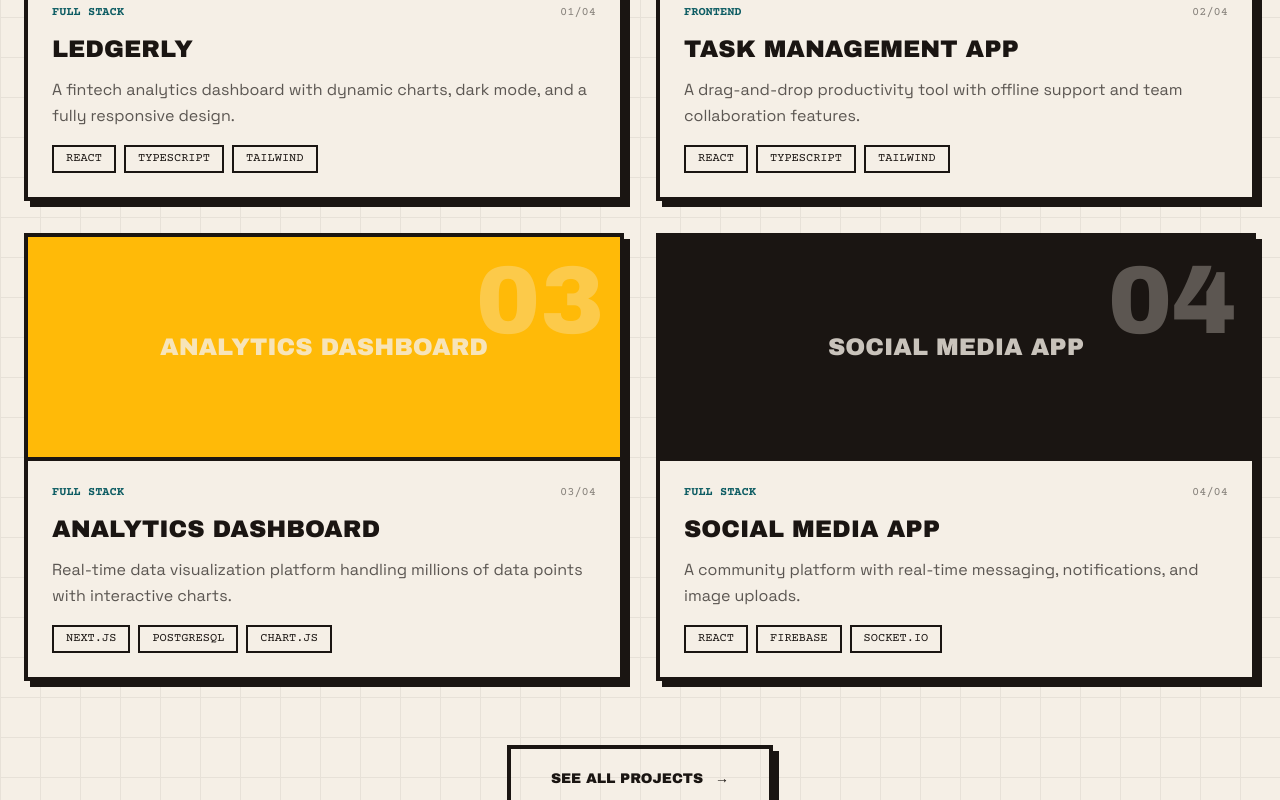
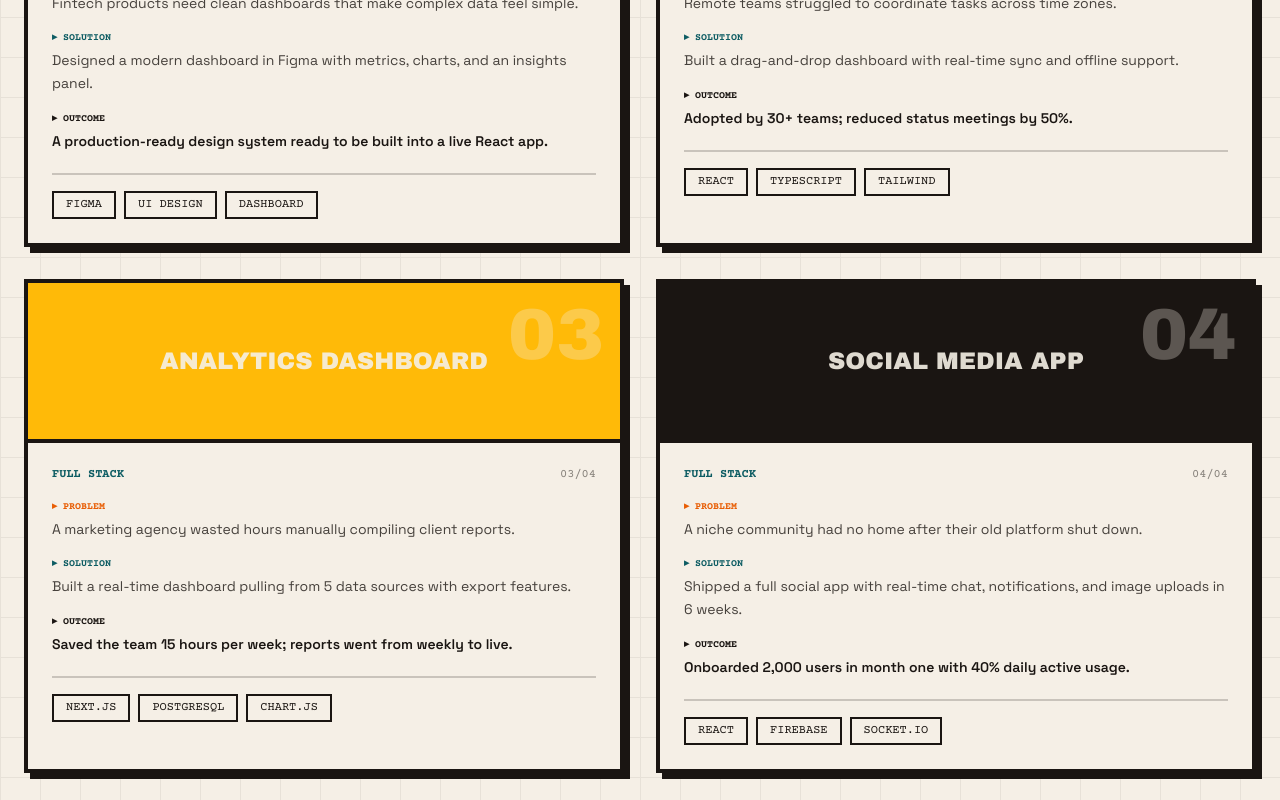
Before and after one commit to opiper21/portfolio, a React (Vite) app: page / in a window 1280 px wide. Shown: the part 2940-3740 px from the top of the page. Built offline with nearby package versions, Linux system fonts and the light colour scheme.

Commit message:
Fix See All Projects link and add Ledgerly to projects

```diff
--- a/src/components/Projects.tsx
+++ b/src/components/Projects.tsx
@@ -1,37 +1,62 @@
 function Projects() {
+  // ========================================
+  // 📦 YOUR PROJECTS DATA
+  // Edit this array whenever you have new projects
+  // ========================================
   const projects = [
     {
       id: "01",
-      title: "Ledgerly",
-      category: "Full Stack",
-      desc: "A fintech analytics dashboard with dynamic charts, dark mode, and a fully responsive design.",
-      tech: ["React", "TypeScript", "Tailwind"],
+      title: "Ledgerly — Fintech Dashboard",
+      category: "UI Design",
+      problem:
+        "Fintech products need clean dashboards that make complex data feel simple.",
+      solution:
+        "Designed a modern dashboard in Figma with metrics, charts, and an insights panel.",
+      outcome:
+        "A production-ready design system ready to be built into a live React app.",
+      tech: ["Figma", "UI Design", "Dashboard"],
       color: "bg-burnt",
-      link: "https://ledgerly-dashboard.vercel.app",
+      link: "https://github.com/opiper21",
     },
     {
       id: "02",
       title: "Task Management App",
       category: "Frontend",
-      desc: "A drag-and-drop productivity tool with offline support and team collaboration features.",
+      problem: "Remote teams struggled to coordinate tasks across time zones.",
+      solution:
+        "Built a drag-and-drop dashboard with real-time sync and offline support.",
+      outcome: "Adopted by 30+ teams; reduced status meetings by 50%.",
       tech: ["React", "TypeScript", "Tailwind"],
       color: "bg-teal",
+      link: "https://github.com/opiper21",
     },
     {
       id: "03",
       title: "Analytics Dashboard",
       category: "Full Stack",
-      desc: "Real-time data visualization platform handling millions of data points with interactive charts.",
+      problem:
+        "A marketing agency wasted hours manually compiling client reports.",
+      solution:
+        "Built a real-time dashboard pulling from 5 data sources with export features.",
+      outcome:
+        "Saved the team 15 hours per week; reports went from weekly to live.",
       tech: ["Next.js", "PostgreSQL", "Chart.js"],
       color: "bg-mustard",
+      link: "https://github.com/opiper21",
     },
     {
       id: "04",
       title: "Social Media App",
       category: "Full Stack",
-      desc: "A community platform with real-time messaging, notifications, and image uploads.",
+      problem:
+        "A niche community had no home after their old platform shut down.",
+      solution:
+        "Shipped a full social app with real-time chat, notifications, and image uploads in 6 weeks.",
+      outcome:
+        "Onboarded 2,000 users in month one with 40% daily active usage.",
       tech: ["React", "Firebase", "Socket.io"],
       color: "bg-brown",
+      link: "https://github.com/opiper21",
     },
   ];
 
@@ -64,56 +89,72 @@ function Projects() {
 
         {/* Projects Grid */}
         <div className="grid md:grid-cols-2 gap-8">
-          {projects.map((project) => {
-            const CardTag = project.link ? "a" : "div";
-            return (
-              <CardTag
+          {projects.map((project) => (
+            <a
               key={project.id}
-                {...(project.link
-                  ? { href: project.link, target: "_blank", rel: "noopener noreferrer" }
-                  : {})}
+              href={project.link}
+              target="_blank"
+              rel="noopener noreferrer"
               className="group bg-cream border-4 border-brown shadow-retro hover:shadow-none hover:translate-x-2 hover:translate-y-2 transition-all duration-300 cursor-pointer overflow-hidden block"
             >
-                {/* Project Image/Color Block */}
+              {/* Header */}
               <div
-                  className={`relative ${project.color} h-56 border-b-4 border-brown flex items-center justify-center overflow-hidden`}
+                className={`relative ${project.color} h-40 border-b-4 border-brown flex items-center justify-center overflow-hidden`}
               >
-                  <span className="font-display text-8xl text-cream/30 absolute top-4 right-4">
+                <span className="font-display text-7xl text-cream/30 absolute top-4 right-4">
                   {project.id}
                 </span>
-                  <span className="font-display text-2xl uppercase text-cream/80 relative z-10 px-4 text-center">
+                <span className="font-display text-xl md:text-2xl uppercase text-cream/90 relative z-10 px-4 text-center">
                   {project.title}
                 </span>
-
-                  {/* Hover Overlay */}
                 <div className="absolute inset-0 bg-brown/0 group-hover:bg-brown/90 transition-all duration-300 flex items-center justify-center">
                   <span className="font-display uppercase text-cream text-lg opacity-0 group-hover:opacity-100 transition-opacity duration-300 delay-100">
-                      {project.link ? "View Live →" : "View Project →"}
+                    View Project →
                   </span>
                 </div>
               </div>
 
-                {/* Project Info */}
+              {/* Case Study Info */}
               <div className="p-6">
-                  <div className="flex items-center justify-between mb-3">
+                <div className="flex items-center justify-between mb-4">
                   <span className="font-mono text-xs uppercase font-bold text-teal">
                     {project.category}
                   </span>
                   <span className="font-mono text-xs text-brown/50">
-                      {project.id}/04
+                    {project.id}/0{projects.length}
                   </span>
                 </div>
 
-                  <h3 className="font-display text-2xl uppercase text-brown mb-3">
-                    {project.title}
-                  </h3>
+                {/* Problem → Solution → Outcome */}
+                <div className="space-y-4 mb-5">
+                  <div>
+                    <p className="font-mono text-[10px] uppercase font-bold text-burnt mb-1">
+                      ▸ Problem
+                    </p>
+                    <p className="text-sm text-brown/80 leading-relaxed">
+                      {project.problem}
+                    </p>
+                  </div>
+                  <div>
+                    <p className="font-mono text-[10px] uppercase font-bold text-teal mb-1">
+                      ▸ Solution
+                    </p>
+                    <p className="text-sm text-brown/80 leading-relaxed">
+                      {project.solution}
+                    </p>
+                  </div>
+                  <div>
+                    <p className="font-mono text-[10px] uppercase font-bold text-brown mb-1">
+                      ▸ Outcome
+                    </p>
+                    <p className="text-sm text-brown font-semibold leading-relaxed">
+                      {project.outcome}
+                    </p>
+                  </div>
+                </div>
 
-                  <p className="text-brown/70 leading-relaxed mb-4">
-                    {project.desc}
-                  </p>
-
-                  {/* Tech Stack Tags */}
-                  <div className="flex flex-wrap gap-2">
+                {/* Tech Tags */}
+                <div className="flex flex-wrap gap-2 pt-4 border-t-2 border-brown/20">
                   {project.tech.map((tech) => (
                     <span
                       key={tech}
@@ -124,18 +165,19 @@ function Projects() {
                   ))}
                 </div>
               </div>
-              </CardTag>
-            );
-          })}
+            </a>
+          ))}
         </div>
 
-        {/* View All Button */}
+        {/* View All Button — FIXED */}
         <div className="text-center mt-16">
           <a
-            href="#"
+            href="https://github.com/opiper21"
+            target="_blank"
+            rel="noopener noreferrer"
             className="inline-flex items-center gap-3 bg-transparent text-brown font-display uppercase text-sm px-10 py-5 border-4 border-brown shadow-retro hover:shadow-none hover:translate-x-1.5 hover:translate-y-1.5 transition-all duration-200"
           >
-            See All Projects
+            See All Projects on GitHub
             <span>→</span>
           </a>
         </div>
```
Lines whose indentation alone changed are shown as unchanged.
